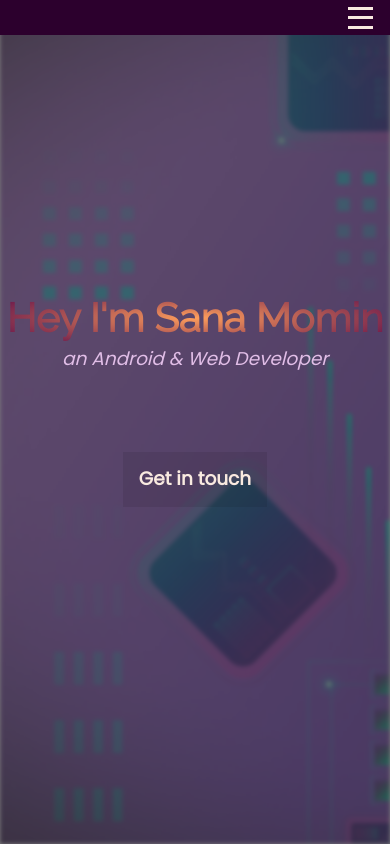
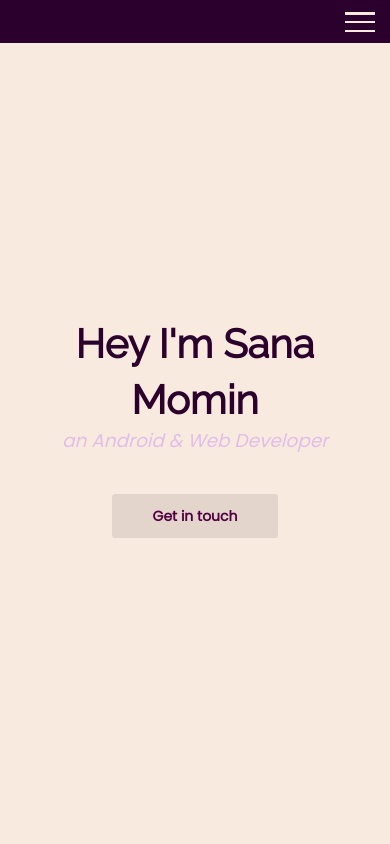
Before and after one commit to momin-sana/portfolio, a website: page index.html in a window 390 px wide. Shown: the top 844 px of the page. Drawn offline with nearby package versions, Linux system fonts and the light colour scheme.

Commit message:
style updated

```diff
--- a/index.html
+++ b/index.html
@@ -64,12 +64,13 @@
     <!-- Second Section-->
 
     <section id="welcome-section">
-        <h1>Hey I'm Sana Momin</h1>
-        <p><i>an Android & Web Developer</i></p>
-
+        <div class="text-overlay">
+            <h1>Hey I'm Sana Momin</h1>
+            <p><i>an Android & Web Developer</i></p>
+        </div>
         <p class="hero-cta">
             <a class="cta-btn cta-btn--hero" href="#contact">Get in touch</a>
-          </p>
+        </p>
 
     </section>
 
@@ -280,13 +281,6 @@
                 });
             });
 
-            // document.getElementById('burger-menu').addEventListener('click', function() {
-            //     const navLinks = document.getElementById('nav-links');
-            //     const burgerMenu = this;
-
-            //     navLinks.classList.toggle('active');
-            //     burgerMenu.classList.toggle('active'); // Add/remove the 'active' class for animation
-            // });
 
         // Get elements from the DOM
             var playButtons = document.querySelectorAll('.play-button');
--- a/style.css
+++ b/style.css
@@ -70,10 +70,8 @@ h2 {
 }
 
 h1 {
-  font-size: 4.5rem;
-  background: -webkit-radial-gradient(var(--accent-color), var(--highlight-color));
-  -webkit-background-clip: text;
-  -webkit-text-fill-color: transparent;
+  font-size: 6.5rem;
+  color: var(--dark-background);
 }
 
 h2 {
@@ -162,6 +160,7 @@ a:hover {
   width: 100%;
   height: var(--vh, 100vh);
   overflow: hidden;
+  background-color: var(--primary-color);
 }
 
 #welcome-section::before {
@@ -171,9 +170,6 @@ a:hover {
   left: 0;
   width: 100%;
   height: 100vh;
-  background-image: url(./bg.jpg);
-  background-repeat: no-repeat;
-  background-size: cover;
   filter: blur(2px);
   opacity: 0.7;
   z-index: -1;
@@ -186,34 +182,37 @@ a:hover {
   left: 0;
   width: 100%;
   height: 100vh;
-  background: var(--muted-bg);
   z-index: -1;
 }
 
+
 #welcome-section p{
   font-size: 	2.375rem;
-  color: var(--muted-text);
+  color: var(--muted-bg);
 }
 
 .cta-btn {
-  margin: 8rem;
-  padding: 1.8rem 1.6rem;
+  max-width: 90vw;
+  text-align: center;
+  margin: 4rem;
+  padding: 5.8rem 22.6rem;
   font-weight: bold;
   line-height: 1;
-  border-radius: 	0.3125;
+  border-radius: 0.3125rem;
   transition: all cubic-bezier(0.19, 1, 0.22, 1) 0.6s;
   position: relative;
+  z-index: 1; /* make sure text stays above */
   overflow: hidden;
   display: inline-block;
   text-decoration: none;
-  color: var(--primary-color);
+  color: #500041;
   background-color: #00000016;
 }
 
 .cta-btn::after {
   content: "";
   position: absolute;
-  background-image: linear-gradient(135deg, var(--gradient-start) 0%, var(--gradient-end) 100%);
+  background-image: linear-gradient(135deg, var(--dark-background) 0%, var(--card-bg) 100%);
   width: 0;
   height: 100%;
   left: -100%; /* Start off screen */
@@ -853,6 +852,16 @@ footer {
   /* body{
     background-color: #803700;
   } */
+  .cta-btn {
+    padding: 2rem 6rem;
+    font-size: 1.5rem;
+  }
+
+  #welcome-section p {
+    font-size: 2rem;
+    text-align: center;
+    padding: 0 1rem;
+  }
   .services-container .services-box {
     flex: 1 1 40rem; /* Adjust the flex-basis */
   }
@@ -877,7 +886,18 @@ footer {
   /* body{
     background-color: #008024;
   } */
+  .cta-btn {
+    padding: 1.5rem 4rem;
+    font-size: 1.4rem;
+  }
 
+  #welcome-section {
+    padding: 2rem;
+  }
+
+  #welcome-section p {
+    font-size: 1.8rem;
+  }
   .projects-grid {
     grid-template-columns: 1fr; /* Single column layout */
   }
@@ -957,6 +977,7 @@ footer {
 }
 
   .burger-menu {
+    margin: 5px;
     display: flex;
     align-items: center;
     align-self: center;
@@ -965,8 +986,9 @@ footer {
   }
 
   .burger-menu .line {
-    width: 25px;
-    height: 3px;
+
+    width: 30px;
+    height: 2.5px;
     background-color: var(--primary-color);
   }
 
```
